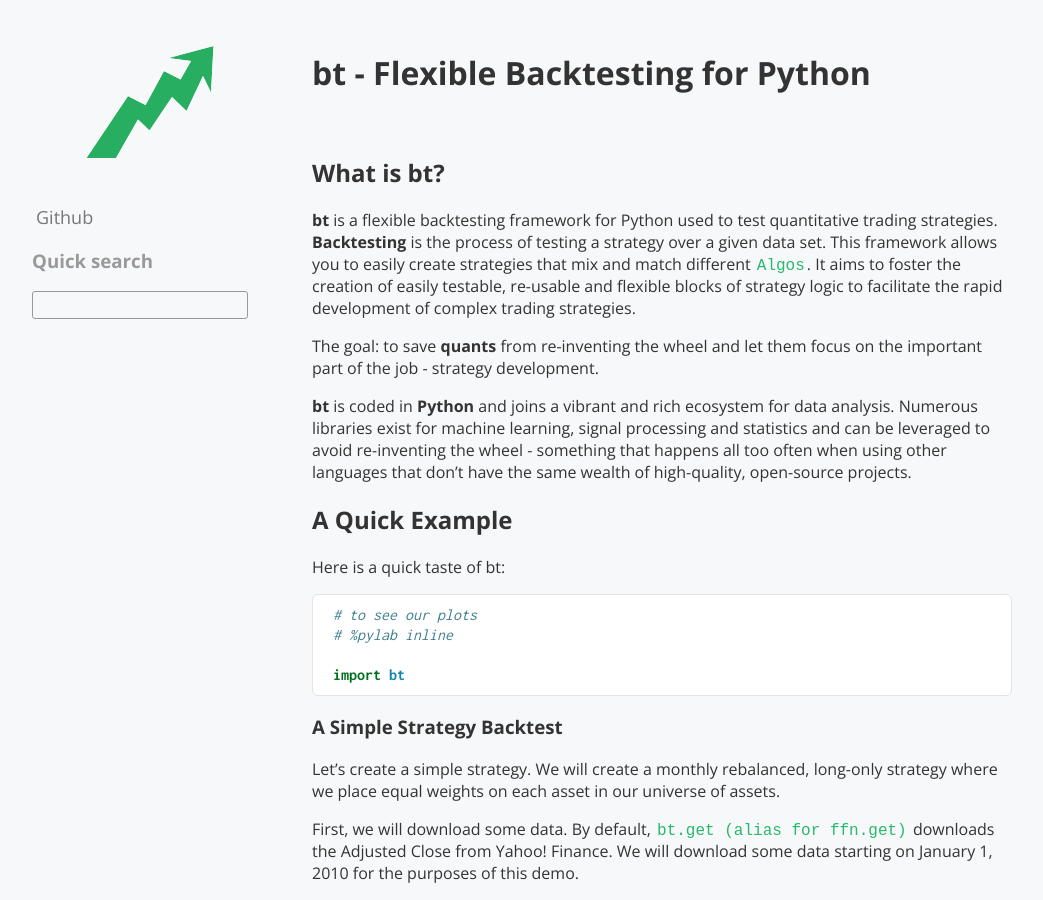
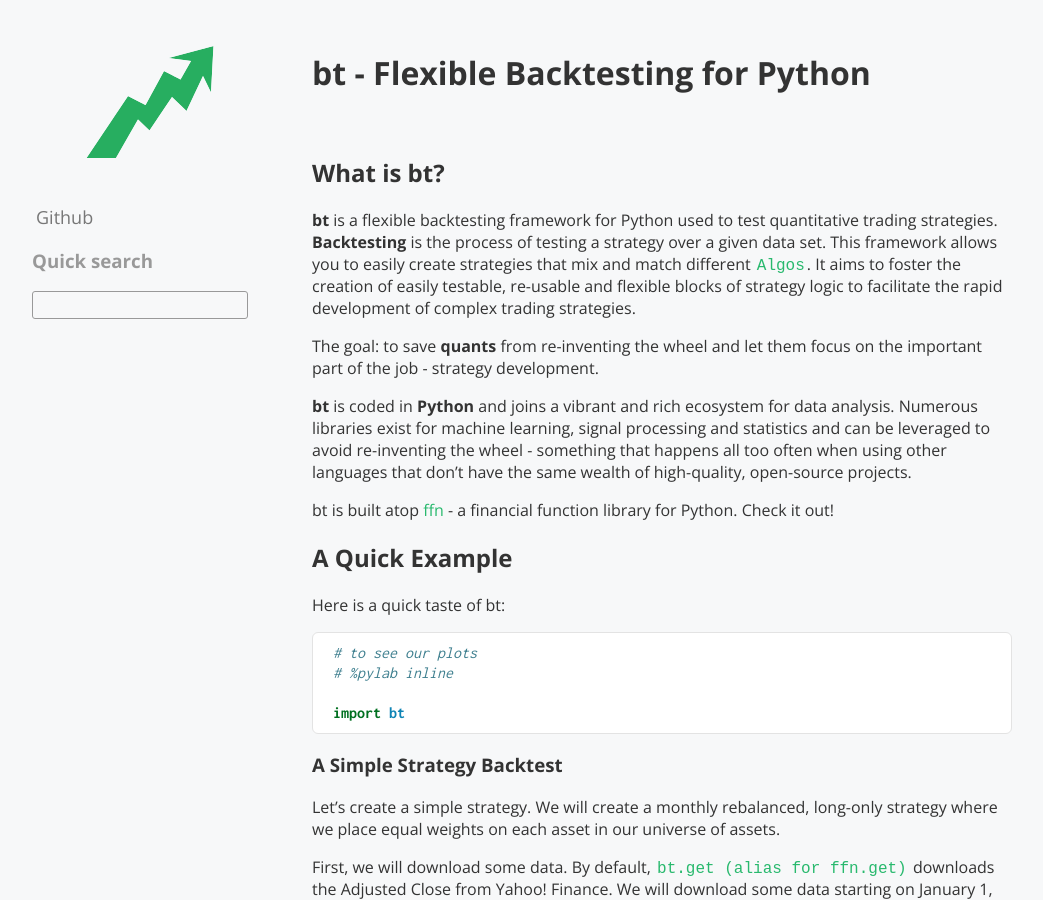
Before and after one commit to pmorissette/bt, a Sphinx documentation site: the page built from docs/source/index.rst, in a window 1280 px wide and 900 px high. Shown: the whole window, without its empty margins (128-1171 px from the left). Built offline with Sphinx 7.4.7, drawn with Linux system fonts in a browser that asks for light colours; pages that are not in the unit, such as notebooks, are missing from menus.

Commit message:
added mention of ffn

```diff
--- a/README.rst
+++ b/README.rst
@@ -25,6 +25,7 @@ Numerous libraries exist for machine learning, signal processing and statistics
 re-inventing the wheel - something that happens all too often when using other
 languages that don't have the same wealth of high-quality, open-source projects.
 
+bt is built atop `ffn <https://github.com/pmorissette/ffn>`_ - a financial function library for Python. Check it out!
 
 Features
 ---------
--- a/docs/source/index.rst
+++ b/docs/source/index.rst
@@ -18,6 +18,8 @@ important part of the job - strategy development.
 Numerous libraries exist for machine learning, signal processing and statistics and can be leveraged to avoid
 re-inventing the wheel - something that happens all too often when using other
 languages that don't have the same wealth of high-quality, open-source projects.
+
+bt is built atop `ffn <https://github.com/pmorissette/ffn>`_ - a financial function library for Python. Check it out!
 
 A Quick Example
 ---------------
```
